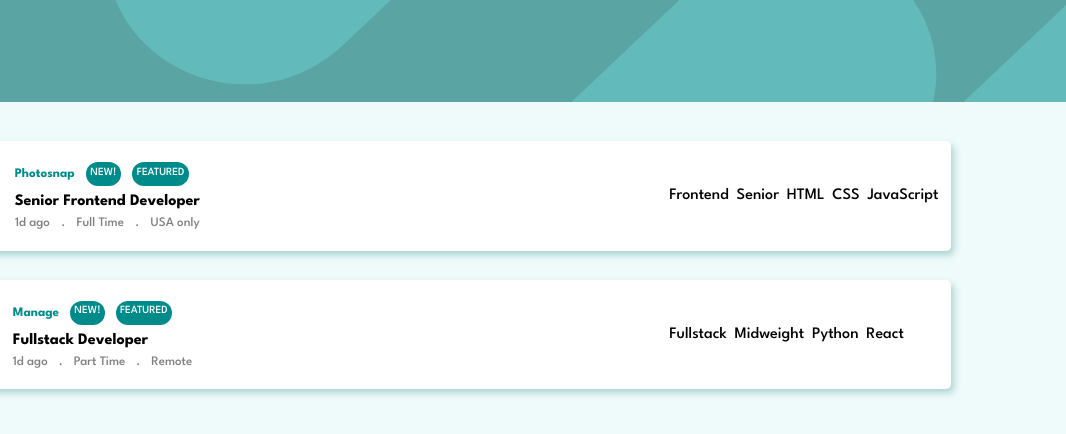
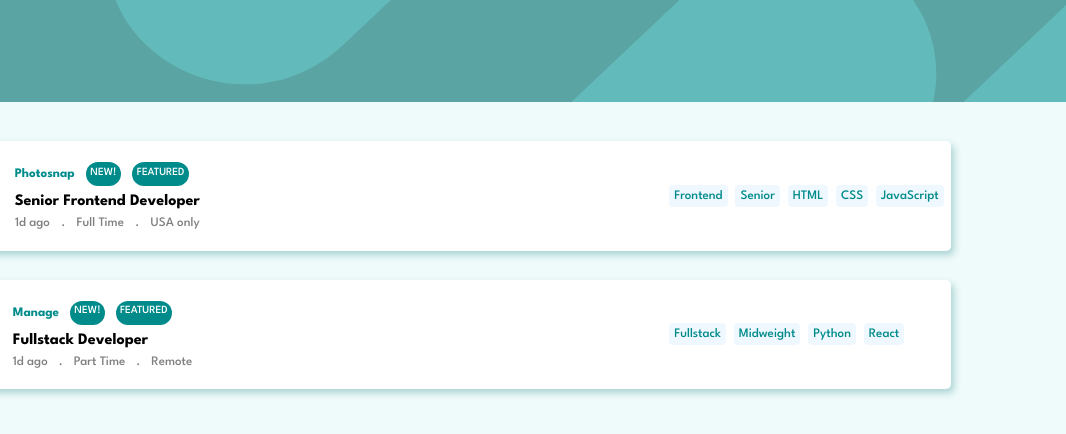
Before and after one commit to Codex-I/Job-listing, a plain HTML site: page index.html in a window 1280 px wide. Shown: the full height of the page, 214-1280 px from the left. Drawn offline with Linux system fonts and the light colour scheme.

Commit message:
initialized

```diff
--- a/css/styles.css
+++ b/css/styles.css
@@ -117,4 +117,10 @@ label {
     width: 26%;
 }
 
-.filter div {}
+.filter div {
+    color: darkcyan;
+    font-size: 13px;
+    background-color: aliceblue;
+    padding: 5px;
+    border-radius: 4px;
+}
```
